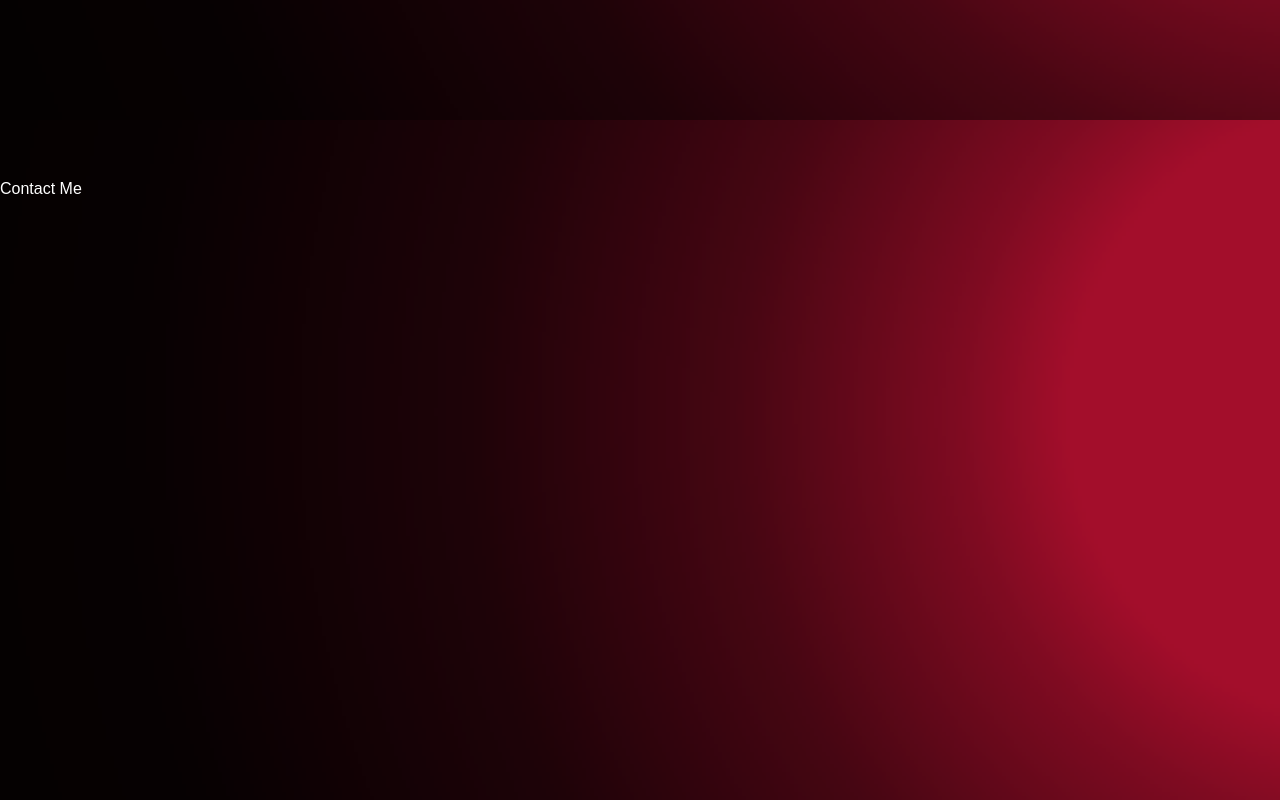
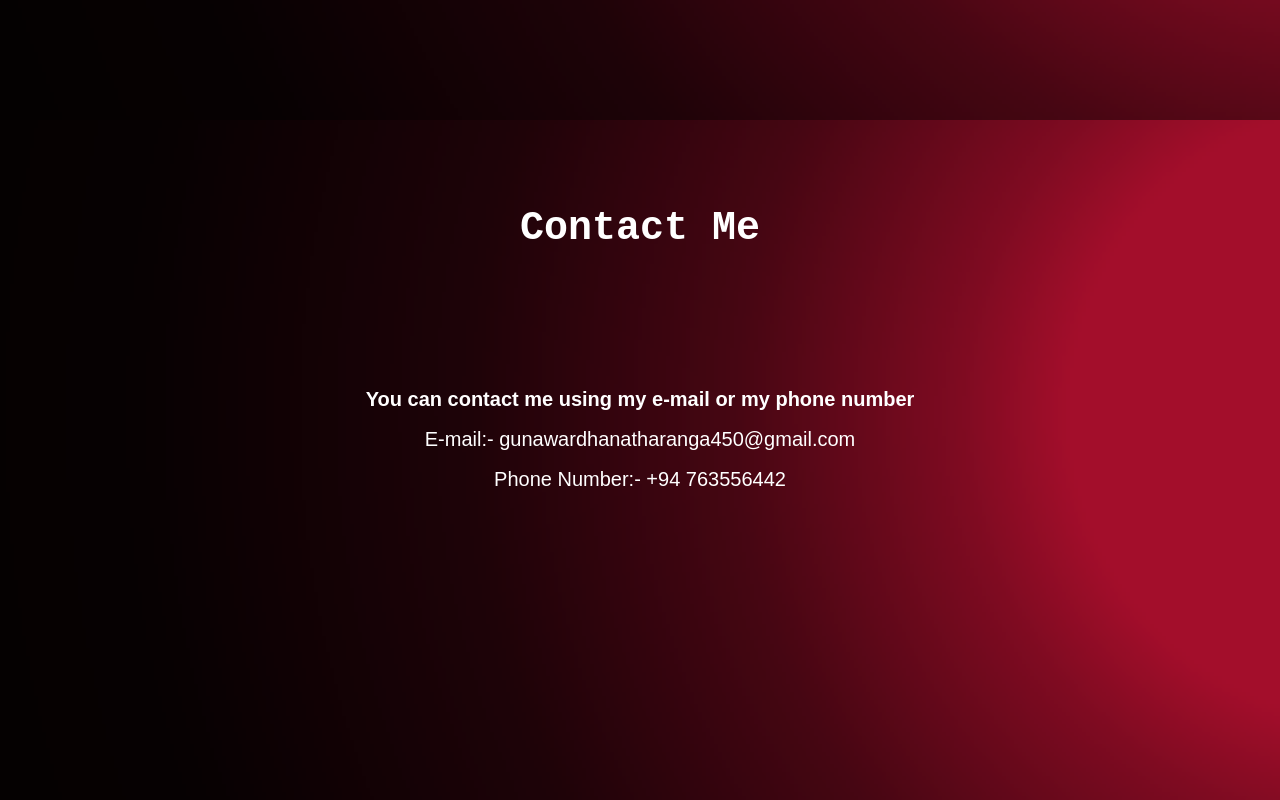
Before and after one commit to TharangaDil/CODSOFT, a plain HTML site: page Portfolio/index.html in a window 1280 px wide. Shown: the part 3320-4120 px from the top of the page. Drawn offline with Linux system fonts and the light colour scheme.

Commit message:
Finished My Portfolio Site

```diff
--- a/Portfolio/index.css
+++ b/Portfolio/index.css
@@ -178,3 +178,9 @@ body {
 .dow{
     padding-left: 25%;
 }
+.cm{
+   text-align: center;
+   padding-top: 10%;
+   font-size: 20px;
+   line-height: 2;
+}
--- a/Portfolio/index.html
+++ b/Portfolio/index.html
@@ -113,7 +113,12 @@
         </section>
         <section id="contact">
             <div class="details">
-                <div>Contact Me</div>
+                <div class="topic">Contact Me</div>
+                <div class="cm">
+                   <b>You can contact me using my e-mail or my phone number</b> <br/>
+                    E-mail:- gunawardhanatharanga450@gmail.com<br/>
+                    Phone Number:- +94 763556442
+                </div>
             </div>
         </section>
 
```
